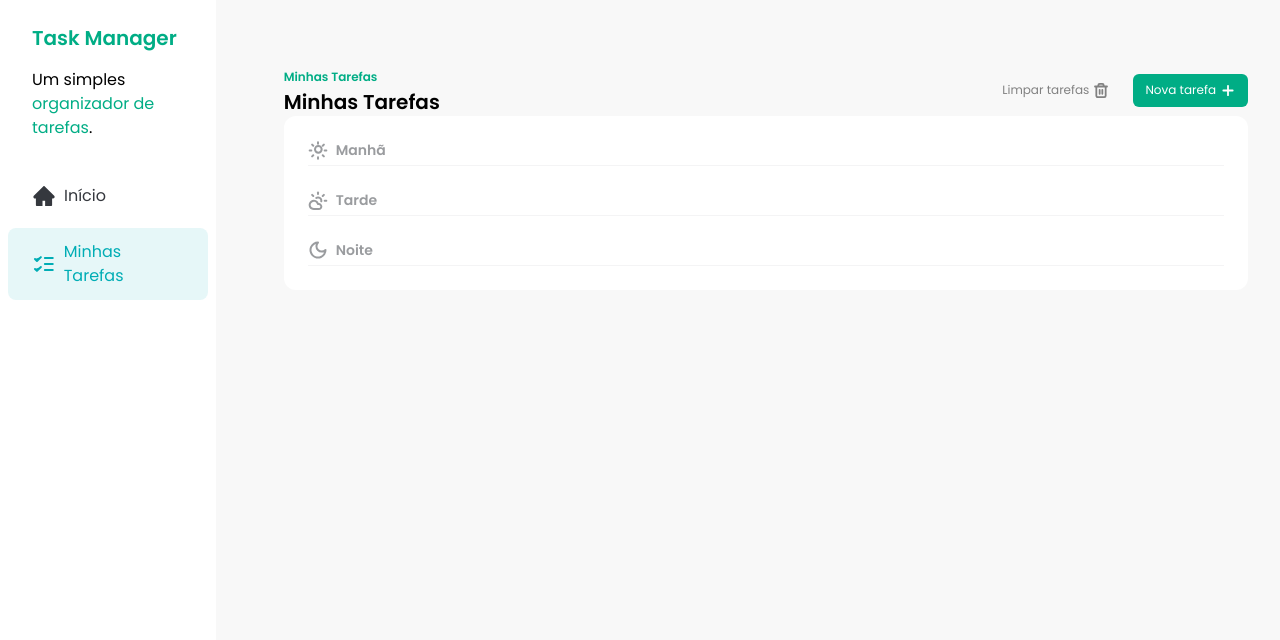
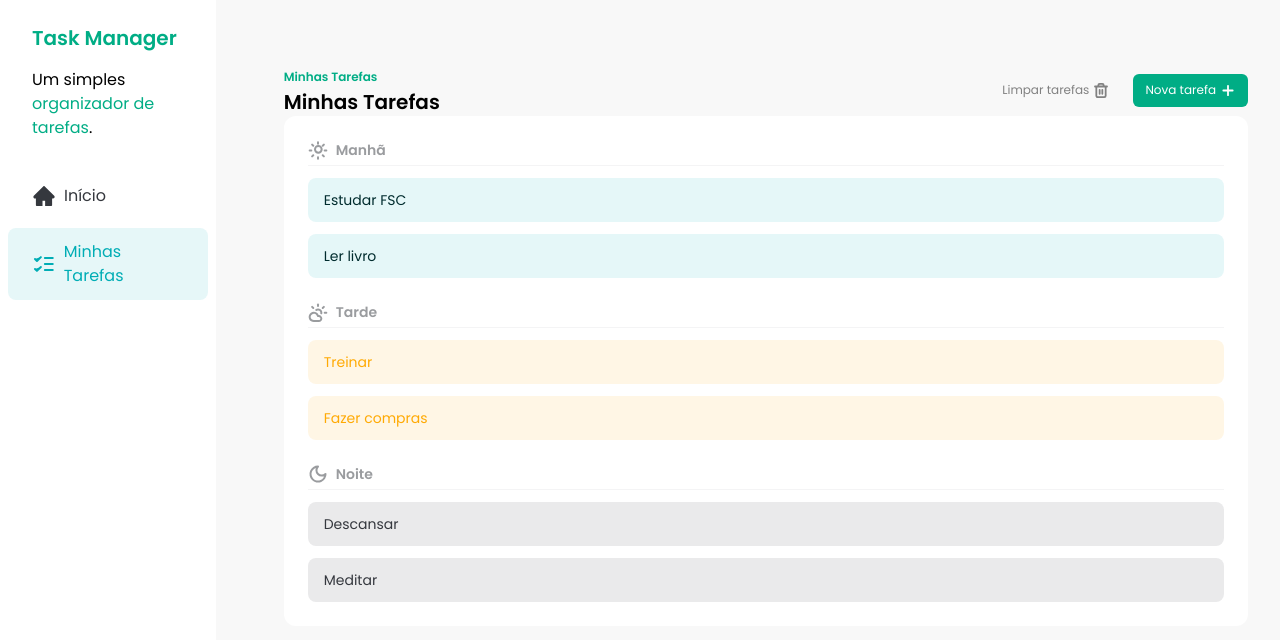
Before and after one commit to CristopherMartarello/task-manager, a React (Vite) app: page / in a window 1280 px wide. Shown: the top 640 px of the page. Built offline with nearby package versions, Linux system fonts and the light colour scheme.

Commit message:
feat: add TaskItem component

```diff
--- /dev/null
+++ b/src/components/TaskItem.jsx
@@ -0,0 +1,25 @@
+const TaskItem = ({ task }) => {
+  const getStatusClasses = () => {
+    if (task.status === 'done') {
+      return 'bg-[#00ADB5] bg-opacity-10 text-[#002C2E]';
+    }
+
+    if (task.status === 'in_progress') {
+      return 'bg-[#FFAA04] bg-opacity-10 text-[#FFAA04]';
+    }
+
+    if (task.status === 'not_started') {
+      return 'bg-[#35383E] bg-opacity-10 text-[#35383E]';
+    }
+  };
+
+  return (
+    <div
+      className={`flex items-center gap-2 rounded-lg px-4 py-3 text-sm ${getStatusClasses()}`}
+    >
+      {task.title}
+    </div>
+  );
+};
+
+export default TaskItem;
--- a/src/components/Tasks.jsx
+++ b/src/components/Tasks.jsx
@@ -5,8 +5,17 @@ import SunIcon from '../assets/icons/sun.svg?react';
 import SunCloud from '../assets/icons/cloud-sun.svg?react';
 import Moon from '../assets/icons/moon.svg?react';
 import TasksSeparator from './TasksSeparator';
+import { useState } from 'react';
+import TASKS from '../constants/tasks';
+import TaskItem from './TaskItem';
 
 const Tasks = () => {
+  const [tasks] = useState(TASKS);
+
+  const morningTasks = tasks.filter((task) => task.time === 'morning');
+  const afternoonTasks = tasks.filter((task) => task.time === 'afternoon');
+  const nightTasks = tasks.filter((task) => task.time === 'night');
+
   return (
     <div className="w-full px-8 py-16">
       <div className="flex w-full justify-between">
@@ -30,14 +39,26 @@ const Tasks = () => {
       <div className="rounded-xl bg-white p-6">
         <div className="space-y-3">
           <TasksSeparator icon={<SunIcon />} text={'Manhã'} />
+
+          {morningTasks.map((task) => (
+            <TaskItem key={task.id} task={task} />
+          ))}
         </div>
 
         <div className="my-6 space-y-3">
           <TasksSeparator icon={<SunCloud />} text={'Tarde'} />
+
+          {afternoonTasks.map((task) => (
+            <TaskItem key={task.id} task={task} />
+          ))}
         </div>
 
         <div className="space-y-3">
           <TasksSeparator icon={<Moon />} text={'Noite'} />
+
+          {nightTasks.map((task) => (
+            <TaskItem key={task.id} task={task} />
+          ))}
         </div>
       </div>
     </div>
--- /dev/null
+++ b/src/constants/tasks.js
@@ -0,0 +1,46 @@
+const TASKS = [
+  {
+    id: 1,
+    title: 'Estudar FSC',
+    description: 'Estudar para a prova de FSC',
+    time: 'morning',
+    status: 'done',
+  },
+  {
+    id: 2,
+    title: 'Ler livro',
+    description: 'Ler livro de React',
+    time: 'morning',
+    status: 'done',
+  },
+  {
+    id: 3,
+    title: 'Treinar',
+    description: 'Treinar para a competição de natação',
+    time: 'afternoon',
+    status: 'in_progress',
+  },
+  {
+    id: 4,
+    title: 'Fazer compras',
+    description: 'Comparar os ingredientes para o jantar',
+    time: 'afternoon',
+    status: 'in_progress',
+  },
+  {
+    id: 5,
+    title: 'Descansar',
+    description: 'Assistir um filme com a família',
+    time: 'night',
+    status: 'not_started',
+  },
+  {
+    id: 6,
+    title: 'Meditar',
+    description: 'Relaxar por 10 minutos',
+    time: 'night',
+    status: 'not_started',
+  },
+];
+
+export default TASKS;
```
